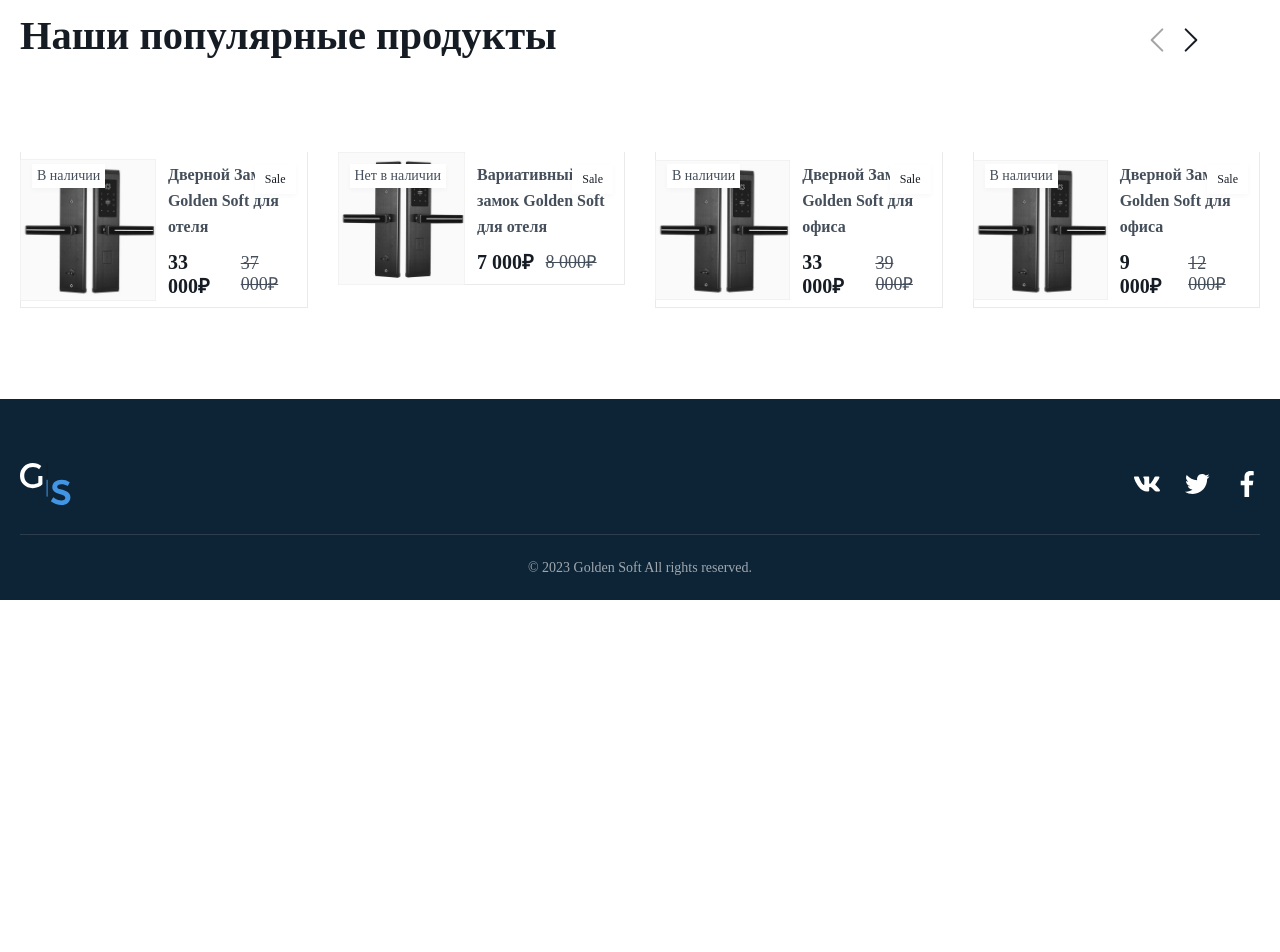
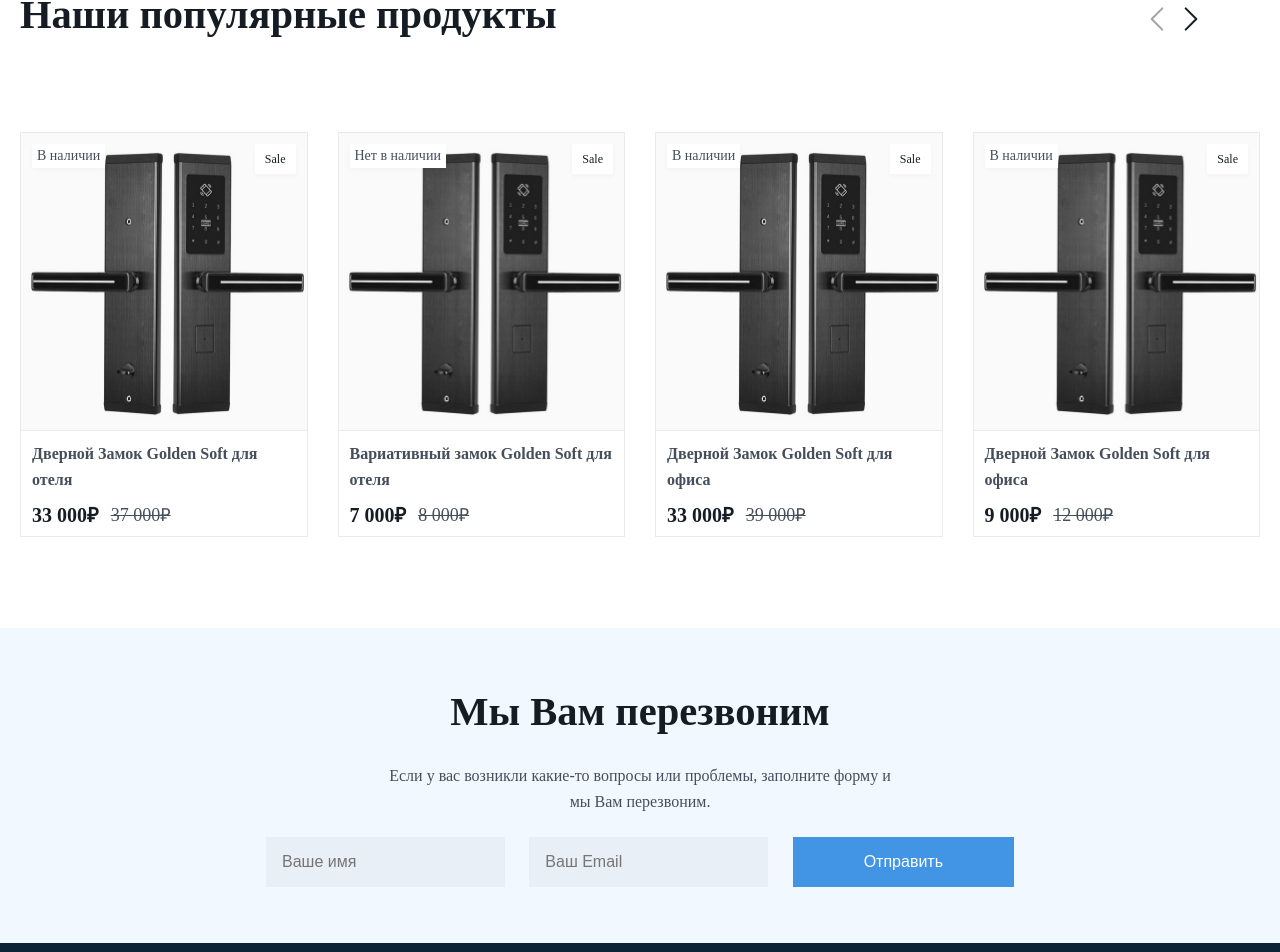
Before and after one commit to sharifboy/Golden, a React (Create React App) app: page / in a window 1280 px wide. Shown: the part 2878-3830 px from the top of the page. Before the commit the page ends 3478 px from the top, so only its background shows below. Built offline with nearby package versions, Linux system fonts and the light colour scheme.

Commit message:
added ContactForm and refactored some components

```diff
--- a/package.json
+++ b/package.json
@@ -10,13 +10,15 @@
     "@testing-library/react": "^13.4.0",
     "@testing-library/user-event": "^13.5.0",
     "axios": "^1.4.0",
+    "formik": "^2.4.1",
     "react": "^18.2.0",
     "react-dom": "^18.2.0",
     "react-router-dom": "^6.11.2",
     "react-scripts": "5.0.1",
     "styled-components": "^5.3.11",
     "swiper": "^9.3.2",
-    "web-vitals": "^2.1.4"
+    "web-vitals": "^2.1.4",
+    "yup": "^1.2.0"
   },
   "scripts": {
     "start": "react-scripts start",
--- a/src/components/CategoryList/style.js
+++ b/src/components/CategoryList/style.js
@@ -1,7 +1,7 @@
 import styled from "styled-components";
+import { Link } from "react-router-dom";
 import { adaptiveValue } from "../../utils/variable";
 import { Colors, Flex } from "../../utils";
-import { Link } from "react-router-dom";
 
 const CategoryWrapper = styled.section`
     width: 100%;
@@ -13,20 +13,24 @@
     display: grid;
     grid-template-columns: repeat(2, 1fr);
     grid-template-rows: repeat(2, 1fr);
-    gap: 40px;
+    ${adaptiveValue("gap", 40, 20)}
     ${adaptiveValue("margin-top", 64, 24)}
 `;
 
 const CategoryListItem = styled.li`
+    max-width: 600px;
+    width: 100%;
     background-color: ${Colors.lightGray};
-    padding: 40px;
+    ${adaptiveValue("padding", 40, 20)}
 `;
 
 const ListImage = styled.img`
-    width: 250px;
+    max-width: 250px;
+    width: 100%;
     height: auto;
     display: block;
     margin-left: auto;
+    object-fit: contain;
 `;
 
 const ListTitle = styled.h3`
@@ -36,15 +40,16 @@
 `;
 
 const ListLink = styled(Link)`
-    width: 220px;
+    max-width: 220px;
+    width: 100%;
     ${Flex.center}
-    font-size: 16px;
-    line-height: 26px;
+    ${adaptiveValue("font-size", 16, 14)}
+    ${adaptiveValue("line-height", 26, 16)}
     color: ${Colors.dark};
     margin-top: 16px;
     border: 1px solid #454f5b;
     border-radius: 2px;
-    height: 50px;
+    ${adaptiveValue("height", 50, 35)}
 `;
 
 const AllCategoryBtn = styled(Link)`
--- /dev/null
+++ b/src/components/ContactForm/index.jsx
@@ -0,0 +1,90 @@
+import React from "react";
+import * as S from "./style";
+import { Container } from "../Container/style";
+import { Title } from "../WhyUs/style";
+import { ErrorMessage, Formik } from "formik";
+import * as Yup from "yup";
+import axios from "axios";
+import ErrorMessageHandler from "../ErrorMessageHander";
+
+const ContactForm = () => {
+    const contactInitialValues = {
+        name: "",
+        email: "",
+    };
+
+    const onSubmit = async (values, { resetForm }) => {
+        const res = await axios.post("https://reqres.in/api/users", {
+            data: values,
+        });
+
+        if (res.status == 201) {
+            resetForm();
+        } else {
+            console.log("errors");
+        }
+    };
+
+    const ContactFormValidation = Yup.object().shape({
+        name: Yup.string().min(3, "Too short!").required(),
+        email: Yup.string().email("Invalid email").required(),
+    });
+
+
+    return (
+        <S.ContactFormWrapper>
+            <Container>
+                <S.FormContent>
+                    <Title>Мы Вам перезвоним</Title>
+                    <S.FormContentText>
+                        Если у вас возникли какие-то вопросы или проблемы,
+                        заполните форму и мы Вам перезвоним.
+                    </S.FormContentText>
+                    <Formik
+                        initialValues={contactInitialValues}
+                        onSubmit={onSubmit}
+                        validationSchema={ContactFormValidation}
+                        validateOnChange
+                    >
+                        {(formik) => {
+                            console.log(formik);
+                            return (
+                                <S.ContactForm onSubmit={formik.handleSubmit}>
+                                    <S.FormRows>
+                                        <S.FormInput
+                                            type='text'
+                                            name='name'
+                                            className={`${
+                                                formik.errors.name && "error"
+                                            }`}
+                                            onChange={formik.handleChange}
+                                            placeholder='Ваше имя'
+                                        />
+                                        <ErrorMessageHandler name='name' />
+                                    </S.FormRows>
+                                    <S.FormRows>
+                                        <S.FormInput
+                                            type='email'
+                                            name='email'
+                                            className={`${
+                                                formik.errors.email && "error"
+                                            }`}
+                                            onChange={formik.handleChange}
+                                            placeholder='Ваш Email'
+                                        />
+                                        <ErrorMessageHandler name='email' />
+                                    </S.FormRows>
+                                    <S.SubmitBtn type='submit'>
+                                        Отправить
+                                    </S.SubmitBtn>
+                                </S.ContactForm>
+                            );
+                        }}
+                    </Formik>
+                </S.FormContent>
+            </Container>
+        </S.ContactFormWrapper>
+    );
+};
+
+export default ContactForm;
--- /dev/null
+++ b/src/components/ContactForm/style.js
@@ -0,0 +1,97 @@
+import styled from "styled-components";
+import { Colors, Flex } from "../../utils";
+import { adaptiveValue } from "../../utils/variable";
+
+const ContactFormWrapper = styled.section`
+    width: 100%;
+    background-color: ${Colors.secondaryColor};
+    ${adaptiveValue("padding-block", 60, 32)}
+`;
+const FormContent = styled.div`
+    max-width: 748px;
+    ${Flex.center};
+    flex-direction: column;
+    ${adaptiveValue("row-gap", 24, 10)}
+    text-align: center;
+    margin: 0 auto;
+`;
+
+const FormContentText = styled.p`
+    font-size: 16px;
+    line-height: 26px;
+    color: ${Colors.gray};
+    max-width: 518px;
+    width: 100%;
+    text-align: center;
+`;
+
+const ContactForm = styled.form`
+    width: 100%;
+    ${Flex.spaceBetween}
+    column-gap: 24px;
+
+    @media (max-width: 768px) {
+        flex-direction: column;
+        row-gap: 24px;
+    }
+`;
+
+const FormInput = styled.input`
+    padding: 12px 16px;
+    background: rgba(22, 28, 36, 0.04);
+    font-size: 16px;
+    line-height: 26px;
+    color: ${Colors.gray};
+    border: none;
+
+    &:focus {
+        outline: 1px solid ${Colors.primaryColor};
+    }
+
+    &.error {
+        outline: 1px solid red;
+    }
+
+    @media (max-width: 768px) {
+        width: 100%;
+    }
+`;
+
+const FormRows = styled.div`
+    position: relative;
+    width: 100%;
+    text-align: left;
+`;
+
+const SubmitBtn = styled.button`
+    padding-block: 12px;
+    padding-inline: 70px;
+    background-color: ${Colors.primaryColor};
+    font-weight: 500;
+    font-size: 16px;
+    ${adaptiveValue("line-height", 26, 19)}
+    color: ${Colors.light};
+    border: none;
+    cursor: pointer;
+    border: 1px solid ${Colors.primaryColor};
+    transition: 0.4s;
+
+    &:hover {
+        background-color: transparent;
+        color: ${Colors.primaryColor};
+    }
+
+    @media (max-width: 768px) {
+        width: 100%;
+    }
+`;
+
+export {
+    ContactFormWrapper,
+    FormContent,
+    FormContentText,
+    ContactForm,
+    FormInput,
+    SubmitBtn,
+    FormRows,
+};
--- /dev/null
+++ b/src/components/ErrorMessageHander/index.jsx
@@ -0,0 +1,15 @@
+import React from "react";
+import { ErrorMessage } from "formik";
+
+const ErrorMessageHandler = ({ name }) => {
+    return (
+        <ErrorMessage
+            render={(el) => {
+                return <div className='error_message'>{el}</div>;
+            }}
+            name={name}
+        />
+    );
+};
+
+export default ErrorMessageHandler;
--- a/src/components/PopularProducts/index.jsx
+++ b/src/components/PopularProducts/index.jsx
@@ -51,6 +51,20 @@
                         prevEl,
                         nextEl,
                     }}
+                    breakpoints={{
+                        300: {
+                            slidesPerView: 1,
+                        },
+                        460: {
+                            slidesPerView: 2,
+                        },
+                        620: {
+                            slidesPerView: 3,
+                        },
+                        770: {
+                            slidesPerView: 4,
+                        },
+                    }}
                     modules={[Navigation]}
                     className='mySwiper'
                 >
--- a/src/components/PopularProducts/style.js
+++ b/src/components/PopularProducts/style.js
@@ -23,7 +23,8 @@
 const ProductCard = styled(SwiperSlide)`
     position: relative;
     color: ${Colors.lightGray};
-    display: block;
+    ${Flex.flexBetween}
+    flex-direction: column;
     box-shadow: inset 0px -1px 0px #eaeaea, inset 1px 0px 0px #eaeaea,
         inset -1px 0px 0px #eaeaea;
 `;
--- a/src/pages/Home/index.jsx
+++ b/src/pages/Home/index.jsx
@@ -6,6 +6,7 @@
 import WhyUs from "../../components/WhyUs";
 import CategoryList from "../../components/CategoryList";
 import PopularProducts from "../../components/PopularProducts";
+import ContactForm from "../../components/ContactForm";
 
 const Home = () => {
     return (
@@ -17,6 +18,7 @@
                 <WhyUs />
                 <CategoryList />
                 <PopularProducts />
+                <ContactForm />
             </main>
             <Footer />
         </React.Fragment>
--- a/src/utils/globalStyles.js
+++ b/src/utils/globalStyles.js
@@ -1,5 +1,6 @@
 import { createGlobalStyle } from "styled-components";
 import { Colors, Flex } from ".";
+import { adaptiveValue } from "./variable";
 
 export const GlobalStyles = createGlobalStyle`
     @import url('https://fonts.googleapis.com/css2?family=Roboto:wght@400;500;700;900&family=Rubik:wght@400;500;600;700&display=swap');
@@ -80,4 +81,12 @@
     }
 
 
+    .error_message {
+        position: absolute;
+        bottom: -20px;
+      color: red;
+      ${adaptiveValue("font-size", 14, 12)}
+    }
+
+
 `;
```
Also changed, not shown: 1 other file (tests, documents, lock files or other folders).
